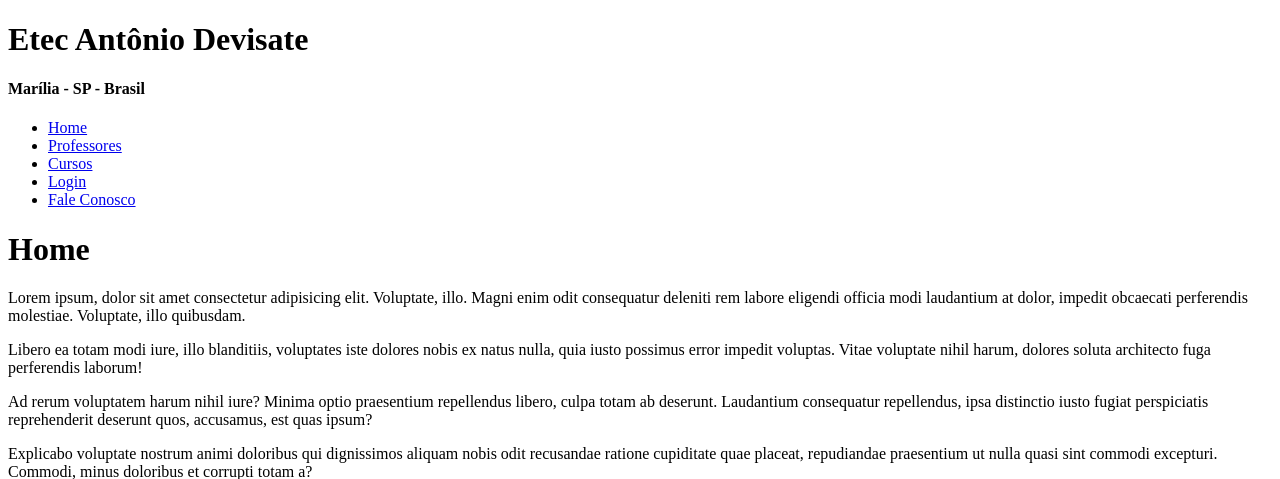
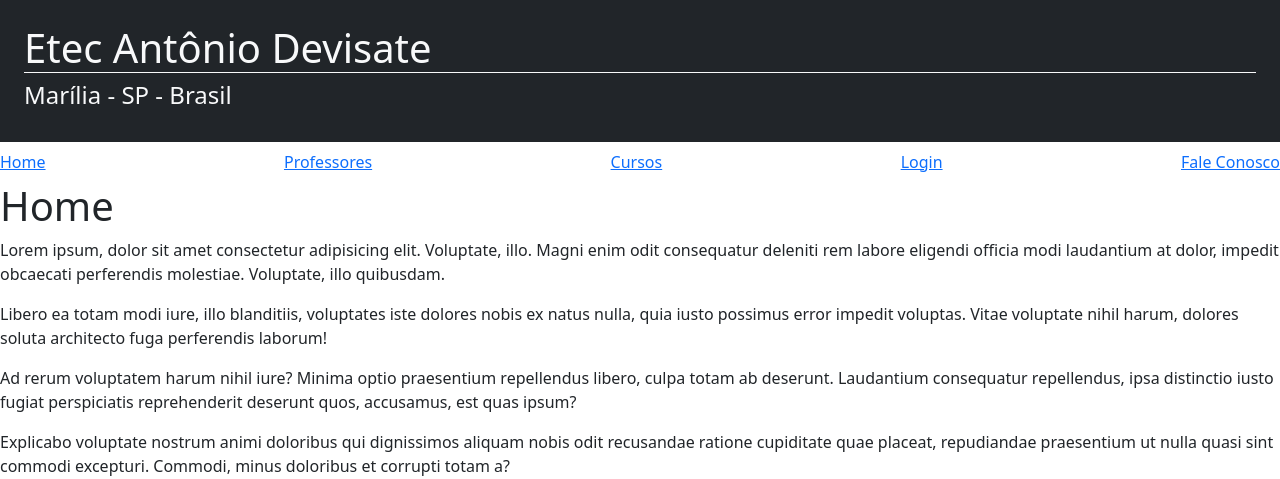
Before and after one commit to yDewolf/AulasPHP, a PHP site: page /index.php?p=home in a window 1280 px wide. Shown: the top 479 px of the page. Run offline with PHP 8.4, Linux system fonts and the light colour scheme.

Commit message:
Better visuals

```diff
--- a/elements/bottom.php
+++ b/elements/bottom.php
@@ -2,5 +2,7 @@
         <p>&copy; Etec Antônio Devisate <?=date("Y");?></p>
     </div>
 
+    <script src="https://cdn.jsdelivr.net/npm/@popperjs/core@2.11.8/dist/umd/popper.min.js" integrity="sha384-I7E8VVD/ismYTF4hNIPjVp/Zjvgyol6VFvRkX/vR+Vc4jQkC+hVqc2pM8ODewa9r" crossorigin="anonymous"></script>
+    <script src="https://cdn.jsdelivr.net/npm/bootstrap@5.3.3/dist/js/bootstrap.min.js" integrity="sha384-0pUGZvbkm6XF6gxjEnlmuGrJXVbNuzT9qBBavbLwCsOGabYfZo0T0to5eqruptLy" crossorigin="anonymous"></script>
 </body>
 </html>
--- a/elements/menu.php
+++ b/elements/menu.php
@@ -1,19 +1,19 @@
 <div id="menu">
-    <ul>
-        <li>
-            <a href="index.php?p=home">Home</a>
+    <ul class="navbar nav">
+        <li class="navbar-item">
+            <a href="index.php?p=home" class="navbar-link">Home</a>
         </li>
-        <li>
-            <a href="index.php?p=professores">Professores</a>
+        <li class="navbar-item">
+            <a href="index.php?p=professores" class="navbar-link">Professores</a>
         </li>
-        <li>
-            <a href="index.php?p=cursos">Cursos</a>
+        <li class="navbar-item">
+            <a href="index.php?p=cursos" class="navbar-link">Cursos</a>
         </li>
-        <li>
-            <a href="index.php?p=login">Login</a>
+        <li class="navbar-item">
+            <a href="index.php?p=login" class="navbar-link">Login</a>
         </li>
-        <li>
-            <a href="index.php?p=fale">Fale Conosco</a>
+        <li class="navbar-item">
+            <a href="index.php?p=fale" class="navbar-link">Fale Conosco</a>
         </li>
     </ul>
 </div>
--- a/elements/top.php
+++ b/elements/top.php
@@ -2,10 +2,12 @@
 <html lang="en">
 <head>
     <meta charset="UTF-8">
+    <meta name="viewport" content="width=device-width, initial-scale=1">
     <title>Aula 01</title>
+    <link href="https://cdn.jsdelivr.net/npm/bootstrap@5.3.3/dist/css/bootstrap.min.css" rel="stylesheet" integrity="sha384-QWTKZyjpPEjISv5WaRU9OFeRpok6YctnYmDr5pNlyT2bRjXh0JMhjY6hW+ALEwIH" crossorigin="anonymous">
 </head>
 <body>
-    <div id="top">
-        <h1>Etec Antônio Devisate</h1>
-        <h4>Marília - SP - Brasil</h4>
+    <div id="top" class="container-fluid bg-dark p-4">
+        <h1 class="text-light border-bottom border-light">Etec Antônio Devisate</h1>
+        <h4 class="text-light">Marília - SP - Brasil</h4>
     </div>
```
